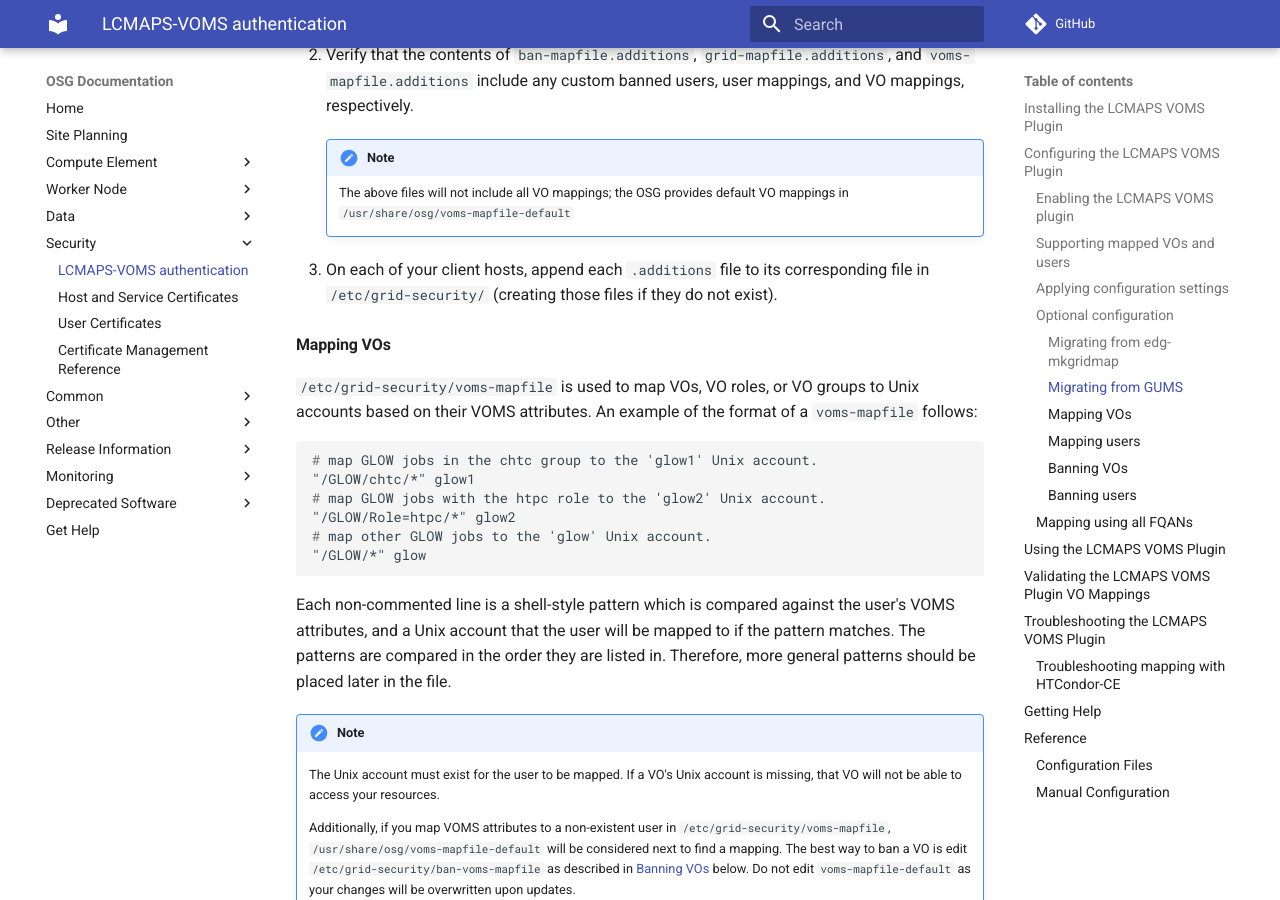
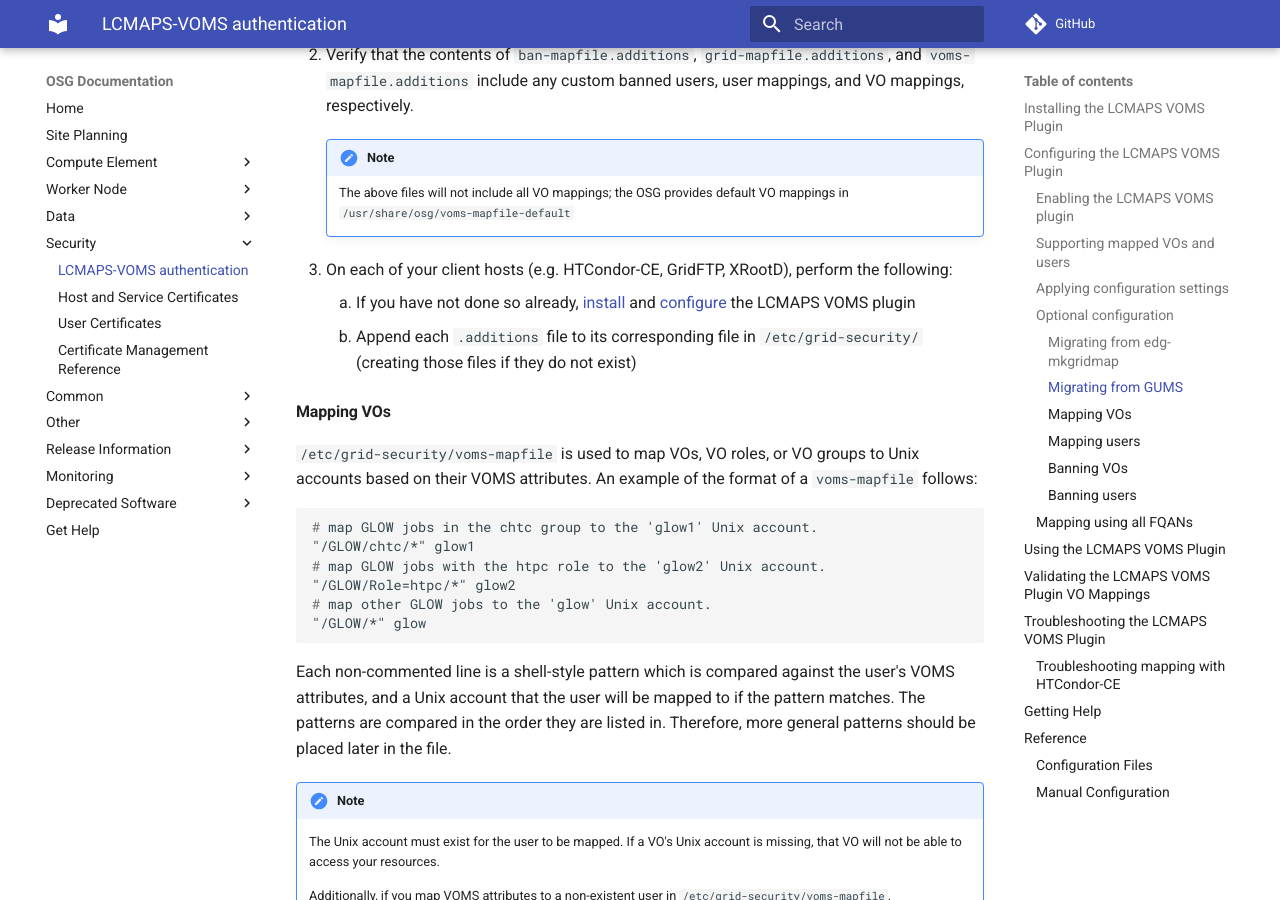
Before and after one commit to osg-htc/docs, an MkDocs documentation site: the page built from docs/security/lcmaps-voms-authentication.md, in a window 1280 px wide and 900 px high, scrolled down 5049 px. Built offline with MkDocs 1.6.1 and Material for MkDocs 9.7.7, drawn with Linux system fonts in a browser that asks for light colours; comment, search, counter and statistics services are not loaded; old or Windows-style settings are respelled for this version of MkDocs.

Commit message:
Clarify LCMAPS VOMS must be installed+configured on the clients
Since we may link GUMS users directly to this section

```diff
--- a/docs/security/lcmaps-voms-authentication.md
+++ b/docs/security/lcmaps-voms-authentication.md
@@ -184,7 +184,10 @@ To migrate any custom authentication configuration from GUMS to the LCMAPS VOMS
         The above files will not include all VO mappings; the OSG provides default VO mappings in
         `/usr/share/osg/voms-mapfile-default`
 
-1. On each of your client hosts, append each `.additions` file to its corresponding file in `/etc/grid-security/` (creating those files if they do not exist).
+1. On each of your client hosts (e.g. HTCondor-CE, GridFTP, XRootD), perform the following:
+
+    1. If you have not done so already, [install](#installing-the-lcmaps-voms-plugin) and [configure](#configuring-the-lcmaps-voms-plugin) the LCMAPS VOMS plugin
+    1. Append each `.additions` file to its corresponding file in `/etc/grid-security/` (creating those files if they do not exist)
 
 #### Mapping VOs
 
```
